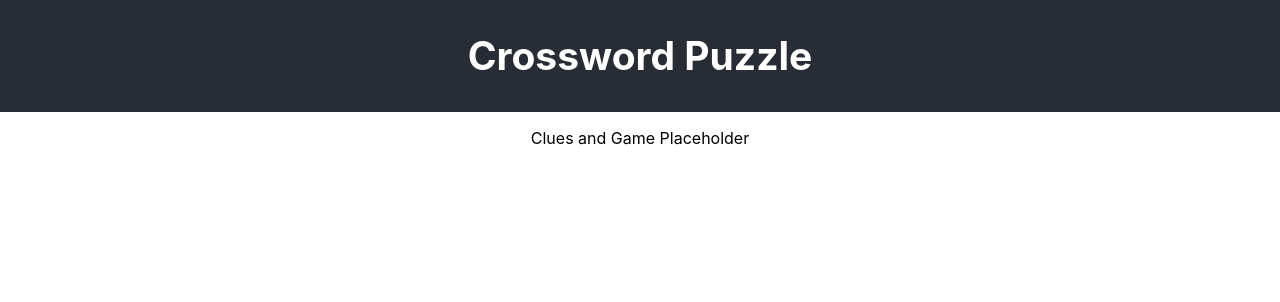
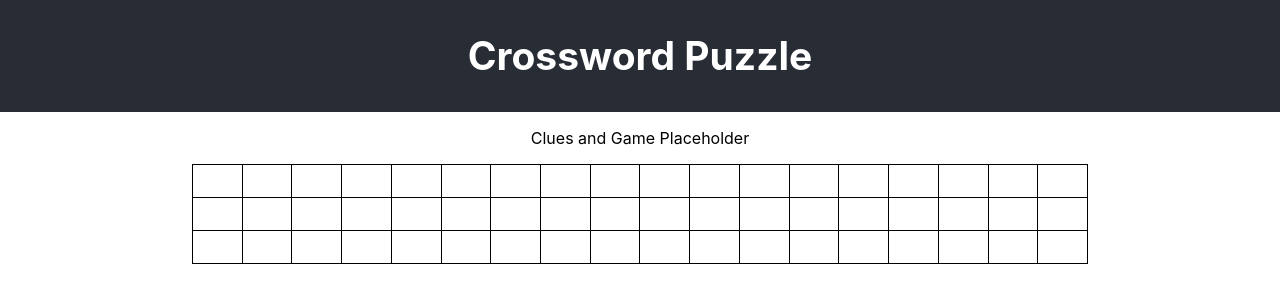
Before and after one commit to egreen724/crossword-project, a React (Create React App) app: page / in a window 1280 px wide. Shown: the top 302 px of the page. Built offline with nearby package versions, Linux system fonts and the light colour scheme.

Commit message:
creates board state

```diff
--- a/src/App.css
+++ b/src/App.css
@@ -12,3 +12,16 @@
   font-size: calc(10px + 2vmin);
   color: white;
 }
+
+table {
+  width: 70%;
+  margin: auto;
+  border: 1px solid black;
+  border-collapse: collapse;
+}
+
+td {
+  min-width: 30px;
+  height: 30px;
+  border: 1px solid black;
+}
--- a/src/App.js
+++ b/src/App.js
@@ -1,5 +1,6 @@
 import React from 'react';
 import './App.css';
+import Gameboard from './components/gameboard.js'
 
 function App() {
   return (
@@ -9,6 +10,7 @@ function App() {
       </header>
       <body>
         <p>Clues and Game Placeholder</p>
+        <Gameboard/>
       </body>
     </div>
   );
--- /dev/null
+++ b/src/components/gameboard.js
@@ -0,0 +1,102 @@
+import React, { Component } from 'react'
+
+class Gameboard extends Component {
+
+  state = {
+    board:
+      [	[0,	0, 0, 0, 0, 0, 0, 0, 0, '1', 0, 0, 0, 0, 0, 0, 0, 0],
+        ['2',	0, '3', 0, 0, 0, 0, 0, 0, '1', 0, 0, 0, '4', 0, 0, 0, 0],
+        ['2',	0, '3', 0, 0, 0, '5', 0, 0, '1', 0, 0, 0, '4', 0, 0, 0, 0],
+        ['2,6', '6', '3,6', '6', '6', '6', '5,6', 0, 0, '1', 0, 0, 0, '4', 0, 0, 0, 0],
+        ['2',	0, '3', 0, 0, 0, '5', 0, 0, '1', 0, 0, 0, '4', 0, 0, 0, 0],
+        [0,	0, '3', 0, 0, '7', '5,7', '7', '7', '1,7', '7', '7', '7', '4,7', 0, 0, 0, 0],
+        [0,	0, '3', 0, 0, 0, '5', 0, 0, '1', 0, 0, 0, '4', 0, 0, 0, 0],
+        [0,	0, '3', 0, 0, 0, '5', 0, 0, '1', 0, 0, '8', '4,8', '8', '8', '8', '8'],
+        [0,	0, 0, 0, 0, 0, '5', 0, 0, 0, 0, 0, 0, 0, 0, 0, 0, 0],
+        [0,	0, 0, '9', '9', '9', '5,9', '9', '9', 0, 0, 0, 0, 0, 0, 0, 0, 0],
+        [0,	0, 0, 0, 0, 0, '5', 0, 0, 0, 0, 0, 0, 0, 0, 0, 0, 0],
+        [0,	'10', '10', '10', '10', '10', '5,10', '10', '10', '10', '10', 0, 0, 0, 0, 0, 0, 0]
+      ]
+  }
+
+  renderBoard = () => {
+    return <div>
+        <table className="board">
+          <tr>
+            <td> </td>
+            <td> </td>
+            <td> </td>
+            <td> </td>
+            <td> </td>
+            <td> </td>
+            <td> </td>
+            <td> </td>
+            <td> </td>
+            <td> </td>
+            <td> </td>
+            <td> </td>
+            <td> </td>
+            <td> </td>
+            <td> </td>
+            <td> </td>
+            <td> </td>
+            <td> </td>
+          </tr>
+          <tr>
+            <td> </td>
+            <td> </td>
+            <td> </td>
+            <td> </td>
+            <td> </td>
+            <td> </td>
+            <td> </td>
+            <td> </td>
+            <td> </td>
+            <td> </td>
+            <td> </td>
+            <td> </td>
+            <td> </td>
+            <td> </td>
+            <td> </td>
+            <td> </td>
+            <td> </td>
+            <td> </td>
+          </tr>
+          <tr>
+            <td> </td>
+            <td> </td>
+            <td> </td>
+            <td> </td>
+            <td> </td>
+            <td> </td>
+            <td> </td>
+            <td> </td>
+            <td> </td>
+            <td> </td>
+            <td> </td>
+            <td> </td>
+            <td> </td>
+            <td> </td>
+            <td> </td>
+            <td> </td>
+            <td> </td>
+            <td> </td>
+          </tr>
+
+
+        </table>
+      </div>
+  }
+
+  render() {
+    return (
+      <div>
+        {this.renderBoard()}
+
+      </div>
+    )
+  }
+
+}
+
+export default Gameboard;
```
